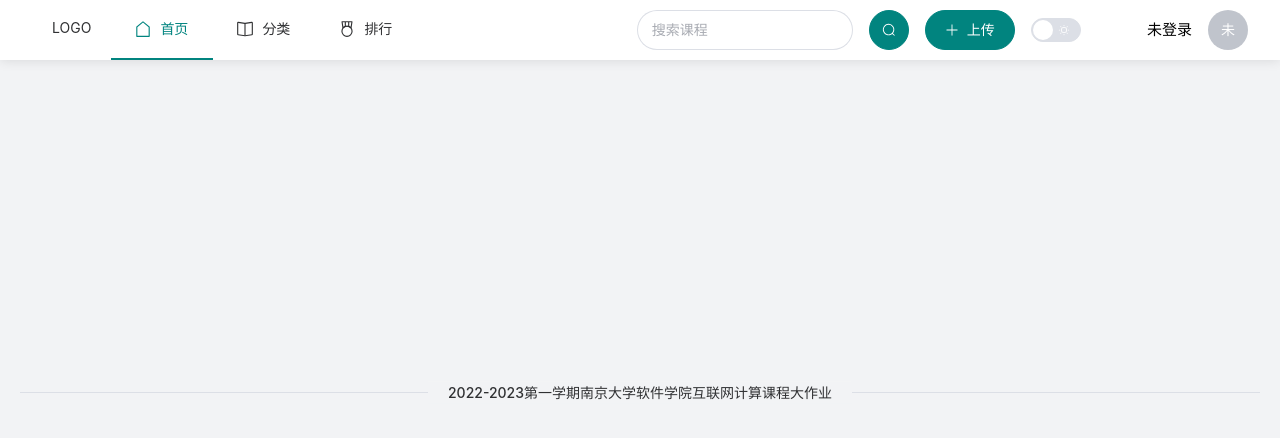
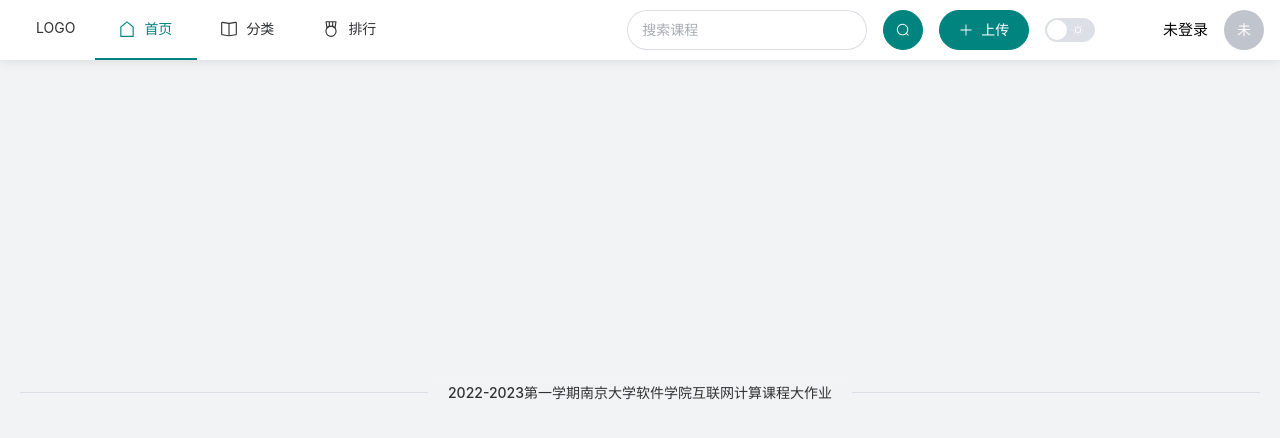
Before and after one commit to RashawnXue/Internet-Computing-WEB, a Vue app in the folder vue/: page /upload in a window 1280 px wide. Shown: the top 438 px of the page. Built offline with nearby package versions, Linux system fonts and the light colour scheme; no server answers.

Commit message:
前端: 修改了navbar-avatar-popover样式，完成了navbar, home页及class页的响应式布局

```diff
--- a/vue/src/assets/main.css
+++ b/vue/src/assets/main.css
@@ -8,6 +8,9 @@
   --LOGO-display: block;
   --home-content-container-width: 64rem;
   --class-content-container-width: 78rem;
+  --search-input-width: 15rem;
+  --rank-table-width: 50rem;
+  --nav-upload-display: inline-flex;
 
   /* 主题色，可自行添加 */
   --color-main: #01847f;
@@ -15,7 +18,7 @@
   --color-main-lighter: rgb(3, 182, 182);
 }
 
-@media screen and (max-width: 80rem) {
+@media screen and (max-width: 82rem) {
   :root {
     --class-content-container-width: 62rem;
   }
@@ -27,7 +30,7 @@
   }
 }
 
-@media screen and (max-width: 65rem) {
+@media screen and (max-width: 68rem) {
   :root {
     --class-content-padding-left: 3rem;
     --class-content-container-width: 51rem;
@@ -36,9 +39,22 @@
   }
 }
 
+@media screen and (max-width: 56rem) {
+  :root {
+    --search-input-width: 6rem;
+  }
+}
+
 @media screen and (max-width: 51rem) {
   :root {
     --class-content-container-width: auto;
     --home-content-container-width: 32rem;
+    --rank-table-width: 36rem;
   }
 }
+
+@media screen and (max-width: 46rem) {
+  :root {
+    --nav-upload-display: none;
+  }
+}
--- a/vue/src/components/NavigationBar.vue
+++ b/vue/src/components/NavigationBar.vue
@@ -13,10 +13,10 @@ const router = useRouter()
 
 const activeIndex = ref('/')
 
-const hasLogin=ref(storage.get("userID")!==null)
+const hasLogin = ref(storage.get("userID") !== null)
 
-const userID = ref(hasLogin?'未登录':storage.get("userID"))
-const userContrib = !hasLogin?0:axios.get("http://localhost:9090/user/getContrib",userID)
+const userID = ref(hasLogin ? '未登录' : storage.get("userID"))
+const userContrib = !hasLogin ? 0 : axios.get("http://localhost:9090/user/getContrib", userID)
 
 /*测试使用：
 const userID="Mas"
@@ -25,15 +25,15 @@ const userContrib=0*/
 
 function clickAvatar() {
     console.log(storage.get("userID"))
-    if(!storage.get("userID")){
-    //if(!hasLogin){测试使用
+    if (!storage.get("userID")) {
+        //if(!hasLogin){测试使用
         router.push('/login')
-    }else{
+    } else {
         ElNotification({
-        title: 'while\(true\)',
-        message: '\{ drink\(coffee\); \}',
-        showClose: false,
-    })
+            title: 'while\(true\)',
+            message: '\{ drink\(coffee\); \}',
+            showClose: false,
+        })
     }
     /*ElNotification({
         title: '未登录时点击头像得提示登录，登陆了之后跳转到个人信息',
@@ -42,16 +42,16 @@ function clickAvatar() {
         showClose: false,
     })*/
 }
-function clickChangePassword(){
+function clickChangePassword() {
     //TODO
 }
-function clickLogout(){
-    if(storage.get("userID")!==null){
+function clickLogout() {
+    if (storage.get("userID") !== null) {
         storage.remove("userID")
     }
     router.push('/login')
 }
-function clickUpload(){
+function clickUpload() {
     router.push({ path: '/upload' });
 }
 
@@ -83,7 +83,7 @@ const route = useRoute()
                     <span style="margin-right: 5px;">分类</span>
                 </template>
             </el-menu-item>
-            <el-menu-item index = "/rank">
+            <el-menu-item index="/rank">
                 <template #title>
                     <el-icon>
                         <Medal />
@@ -93,43 +93,42 @@ const route = useRoute()
             </el-menu-item>
         </el-menu>
         <div style="align-self: center; display: flex; flex-direction: row;">
-            <SearchBar style="align-self: center; width: 18rem;" />
-            <el-button :icon="Plus" style="align-self: center; --el-button-hover-bg-color: var(--color-main-darker); --el-button-hover-border-color: var(--color-main-darker)" type="primary" color="var(--color-main)" size="large" round @click="clickUpload">上传
+            <SearchBar style="align-self: center;" />
+            <el-button :icon="Plus"
+                style="align-self: center; --el-button-hover-bg-color: var(--color-main-darker); --el-button-hover-border-color: var(--color-main-darker); display: var(--nav-upload-display); margin-left: 1rem;"
+                type="primary" color="var(--color-main)" size="large" round @click="clickUpload">上传
             </el-button>
-            <el-switch size="large" v-model="isDark" style="align-self: center; --el-switch-on-color: var(--color-main); margin: 0 1rem;" inline-prompt
+            <el-switch size="large" v-model="isDark"
+                style="align-self: center; --el-switch-on-color: var(--color-main); margin: 0 1rem;" inline-prompt
                 :active-icon="MostlyCloudy" :inactive-icon="Sunny" />
         </div>
         <div class="user-profile">
             <div style="align-self: center; margin-right: 1rem; display: var(--userID-display);">{{ userID }}</div>
-            <!-- 这里应该放一个头像，然后点击会出现一些选项 -->
-            <el-popover
-                :width="210"
-                popper-style="box-shadow: rgb(14 18 22 / 35%) 0px 10px 38px -10px, rgb(14 18 22 / 20%) 0px 10px 20px -15px; padding: 20px;"
-            >
+            <el-popover width="15rem"
+                popper-style="box-shadow: rgb(14 18 22 / 35%) 0px 10px 38px -10px, rgb(14 18 22 / 20%) 0px 10px 20px -15px; padding: 1rem; border-radius: 8px;">
                 <template #reference>
-                    <el-avatar style="align-self: center; cursor: pointer;" @click="clickAvatar">{{userID===null?'':userID.charAt(0)}}</el-avatar>
+                    <el-avatar style="align-self: center; cursor: pointer;" @click="clickAvatar">{{ userID === null ? ''
+                            : userID.charAt(0)
+                    }}</el-avatar>
                 </template>
                 <template #default>
-                    <div
-                        class="account"
-                        style="display: flex; gap: 16px; flex-direction: column"
-                    >
+                    <div class="account" style="display: flex; gap: 16px; flex-direction: column">
                         <div v-if="hasLogin">
                             <p class="greetings_main" style="font-size: large; margin: 1px; font-weight: 500;">
-                                欢迎您，{{userID}}！
+                                欢迎您，{{ userID }}！
                             </p>
                             <p class="greetings_sub" style="font-size:small; margin-top: 5px; font-weight: 300;">
                                 今天要学点什么呢？
                             </p>
-                            <el-divider style="margin: 7px;"/>
+                            <el-divider/>
                             <p class="contribution" style="margin-top: 2px;">
-                                当前贡献值：{{userContrib}}
+                                当前贡献值：{{ userContrib }}
                             </p>
-                            <div class="avatarFunctionButtons">
-                                <el-button @click="clickChangePassword">
+                            <div class="avatar-function-buttons">
+                                <el-button @click="clickChangePassword" class="popover-button" style="margin: 1rem 0 0 0;">
                                     修改密码
                                 </el-button>
-                                <el-button @click="clickLogout">
+                                <el-button @click="clickLogout" class="popover-button" style="margin: 1rem 0 0 1rem;">
                                     退出登录
                                 </el-button>
                             </div>
@@ -138,7 +137,7 @@ const route = useRoute()
                             <p class="greetings_main" style="font-size: large; margin: 1px; font-weight: 500;">
                                 当前尚未登录
                             </p>
-                            <el-button @click="clickAvatar">
+                            <el-button @click="clickAvatar" class="popover-button" style="margin: 1rem 0 0 0;">
                                 立即登录
                             </el-button>
                         </div>
@@ -161,7 +160,7 @@ const route = useRoute()
     display: flex;
     flex-direction: row;
     width: 100%;
-    padding: 0 2rem;
+    padding: 0 1rem;
     justify-content: space-between;
     box-shadow: var(--el-box-shadow-light);
     height: 60px;
@@ -172,7 +171,21 @@ const route = useRoute()
     display: flex;
     flex-direction: row;
     justify-content: flex-end;
-    width: 10rem
+    width: 10rem;
+}
+
+.popover-button {
+    --el-color-primary: var(--color-main);
+    --el-button-hover-bg-color: var(--el-bg-color-page);
+    --el-button-hover-border-color: var(--el-border-color-darker);
+    transition: all 0.3s;
+    border-radius: 4px;
+}
+
+.avatar-function-buttons{
+    display: flex;
+    flex-direction: row;
+    justify-content: space-around;
 }
 </style>
 
--- a/vue/src/components/SearchBar.vue
+++ b/vue/src/components/SearchBar.vue
@@ -21,7 +21,7 @@ function goToSearch() {
     <div style="display: flex; flex-direction: row;">
         <el-input class="search-input" v-model="content" maxlength="15" placeholder="搜索课程" size="large">
         </el-input>
-        <el-button :icon="Search" style="margin: 0 1rem; --el-button-hover-bg-color: var(--color-main-darker); --el-button-hover-border-color: var(--color-main-darker);" type="primary" color="var(--color-main)" size="large" @click="goToSearch"
+        <el-button :icon="Search" style="margin: 0 0 0 1rem; --el-button-hover-bg-color: var(--color-main-darker); --el-button-hover-border-color: var(--color-main-darker);" type="primary" color="var(--color-main)" size="large" @click="goToSearch"
             circle></el-button>
     </div>
 
@@ -31,5 +31,7 @@ function goToSearch() {
 .search-input {
     --el-input-border-radius: 50px;
     --el-input-focus-border-color: var(--color-main);
+    width: var(--search-input-width);
+    transition: all 0.5s;
 }
 </style>
--- a/vue/src/views/Class.vue
+++ b/vue/src/views/Class.vue
@@ -112,9 +112,6 @@ function filterCourses(index, indexPath, item) {
             </el-sub-menu>
         </el-menu>
     </div>
-    <el-divider content-position="center" style="--el-bg-color: var(--el-bg-color-page); margin-top: 0.5rem;">
-        目前仅收录南京大学院系相关课程
-    </el-divider>
     <div class="content-container">
         <CourseCard :courses="showCourses"></CourseCard>
     </div>
--- a/vue/src/views/rank.vue
+++ b/vue/src/views/rank.vue
@@ -69,7 +69,7 @@ function cellStyle(obj){
 
 <style scoped>
 .table-container {
-  width: 50rem;
+  width: var(--rank-table-width);
   border-radius: 8px;
   margin-bottom: 1rem;
   background-color: var(--el-bg-color);
```
Also changed, not shown: 1 other file (tests, documents, lock files or other folders).
